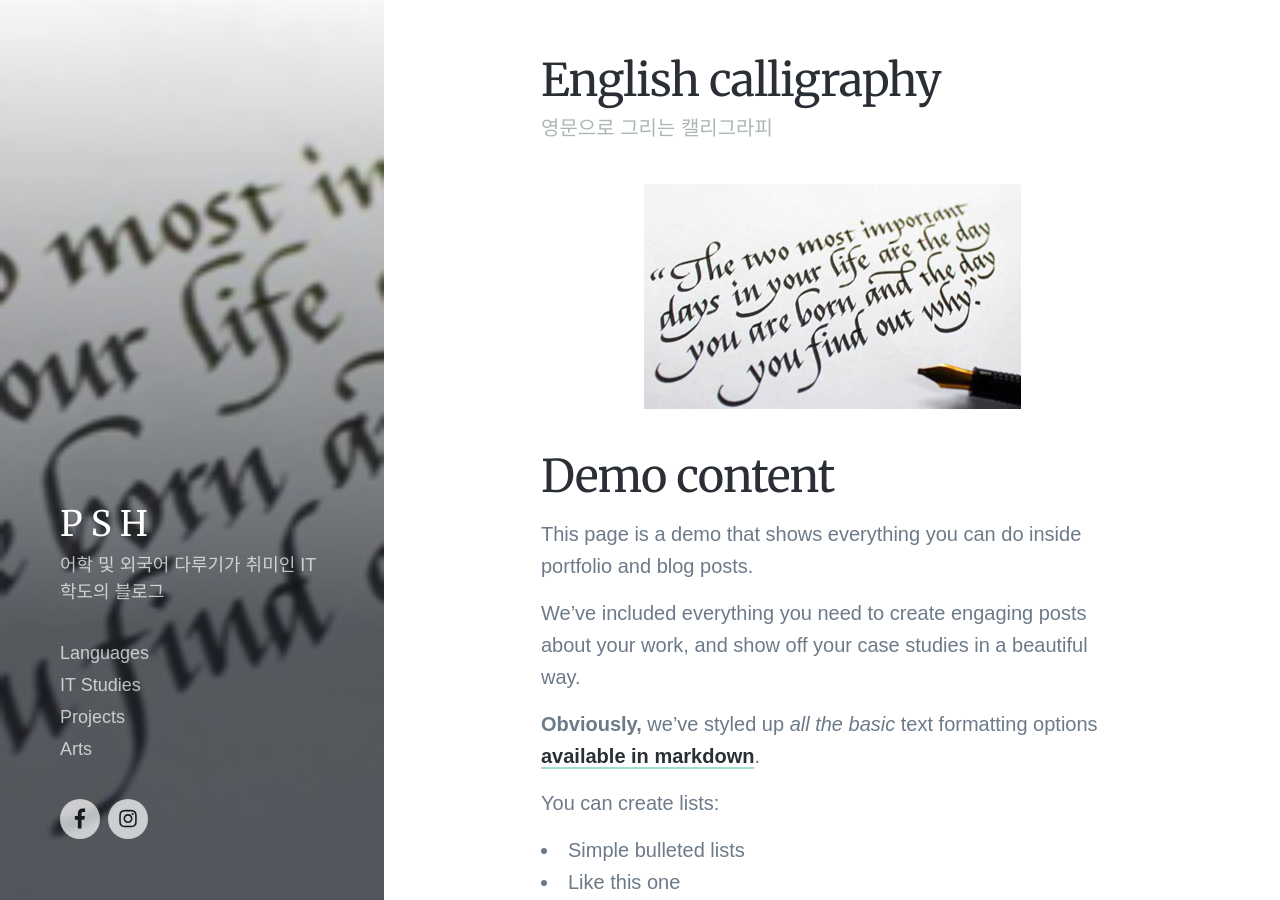
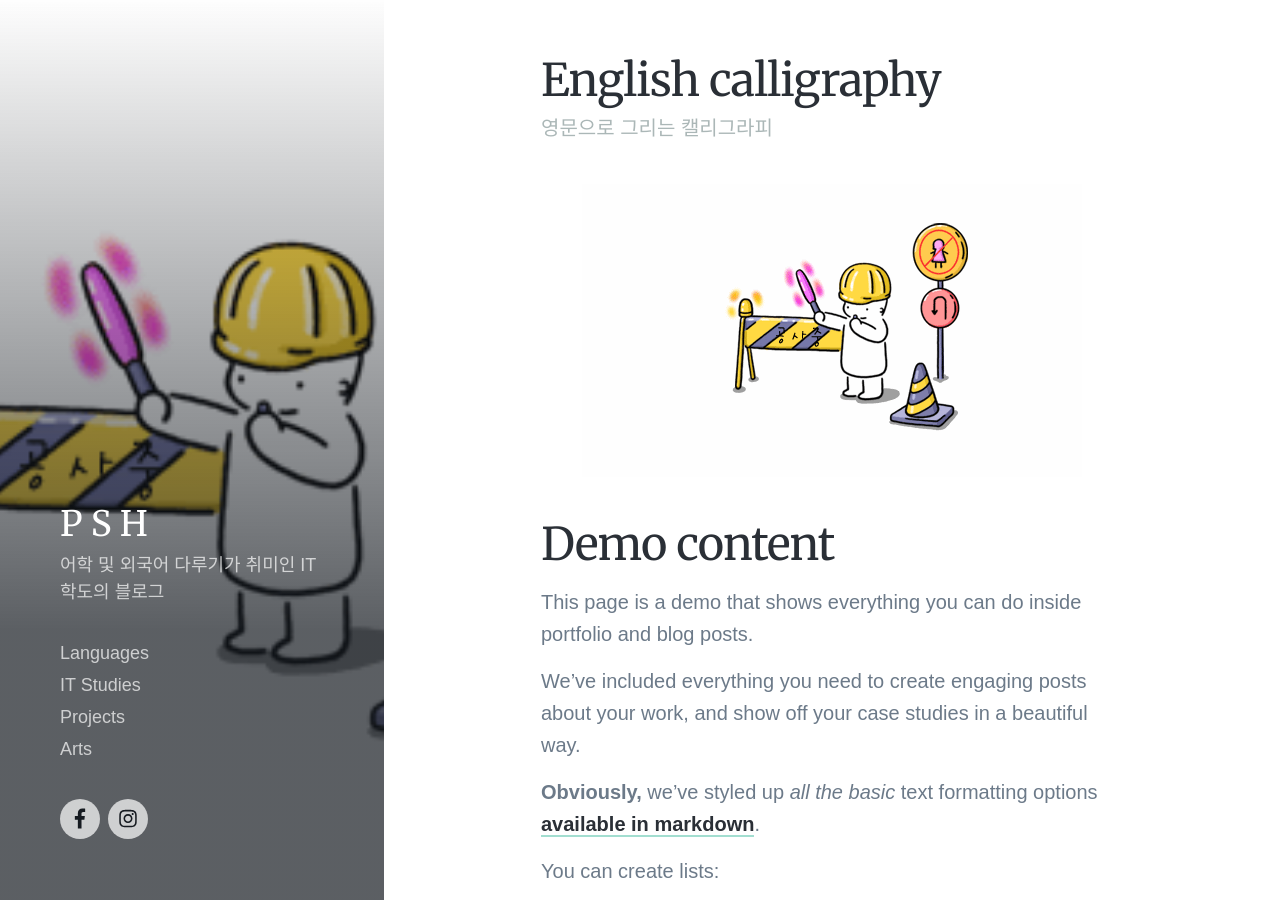
Before and after one commit to vendergood/vendergood.github.io, a Jekyll site: the page built from _arts/2021-02-20-English-calligraphy.md, in a window 1280 px wide and 900 px high. Built offline with Jekyll 4.4.1, drawn with Linux system fonts in a browser that asks for light colours; nearby versions of some CDN libraries; some web fonts are replaced.

Commit message:
Update 2021-02-20-English-calligraphy.md

```diff
--- a/_arts/2021-02-20-English-calligraphy.md
+++ b/_arts/2021-02-20-English-calligraphy.md
@@ -2,10 +2,10 @@
 title: 'English calligraphy'
 subtitle: '영문으로 그리는 캘리그라피'
 date: 2021-02-20 23:32:54
-featured_image: '/images/english-calligraphy.jpg'
+featured_image: '/images/under-construction.jpg'
 ---
 
-![](/images/english-calligraphy.jpg)
+![](/images/under-construction.jpg)
 
 ## Demo content
 
```
